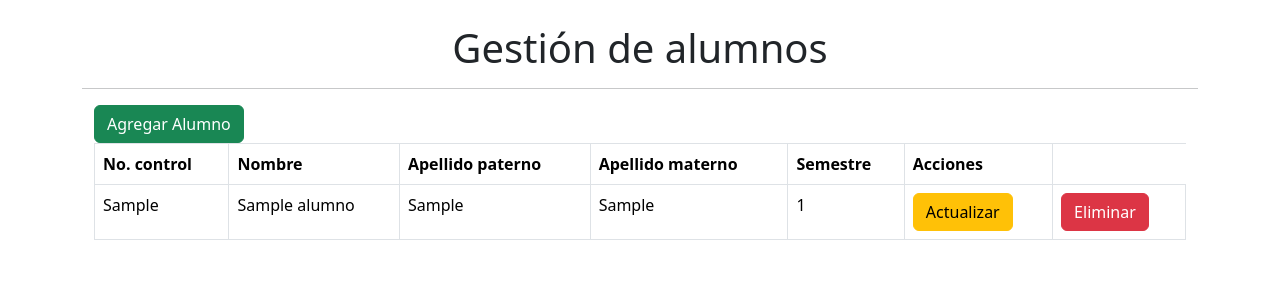
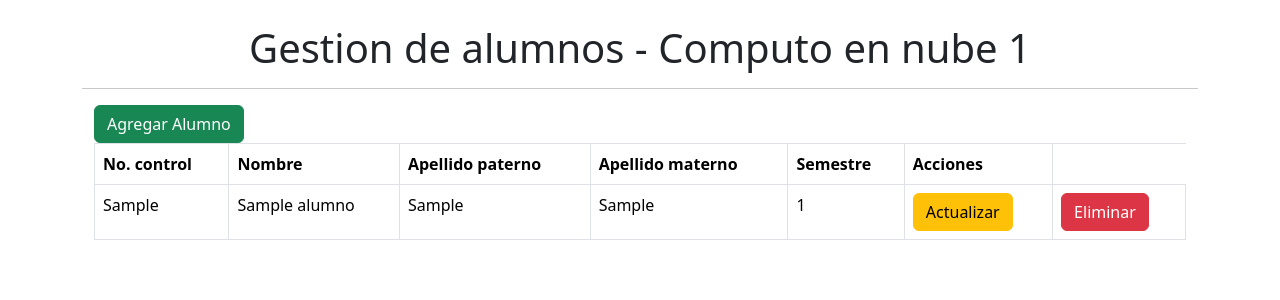
Before and after one commit to Caballero025/crud_alumnos, a Flask app: page / in a window 1280 px wide. Shown: the top 300 px of the page. Run offline with Flask 3, Linux system fonts and the light colour scheme; tables that the repository leaves empty hold one stand-in row (values such as "Sample post").

Commit message:
Actualizacion

```diff
--- a/requirements.txt
+++ b/requirements.txt
@@ -2,3 +2,4 @@ flask
 flask_sqlalchemy
 psycopg2
 gunicorn
+python-dotenv
--- a/templates/base.html
+++ b/templates/base.html
@@ -8,7 +8,7 @@
 </head>
 <body>
     <div class="container mt-4">
-        <h1 class="text-center">Gestión de alumnos</h1>
+        <h1 class="text-center">Gestion de alumnos - Computo en nube 1</h1>
         <hr>
         <div class="container">
             {% block content %}{% endblock %}
--- a/templates/index.html
+++ b/templates/index.html
@@ -27,6 +27,10 @@
   {% endfor %}
 
 </tbody>
+
+
+
+
 </table>
 
 {% endblock %}
```
